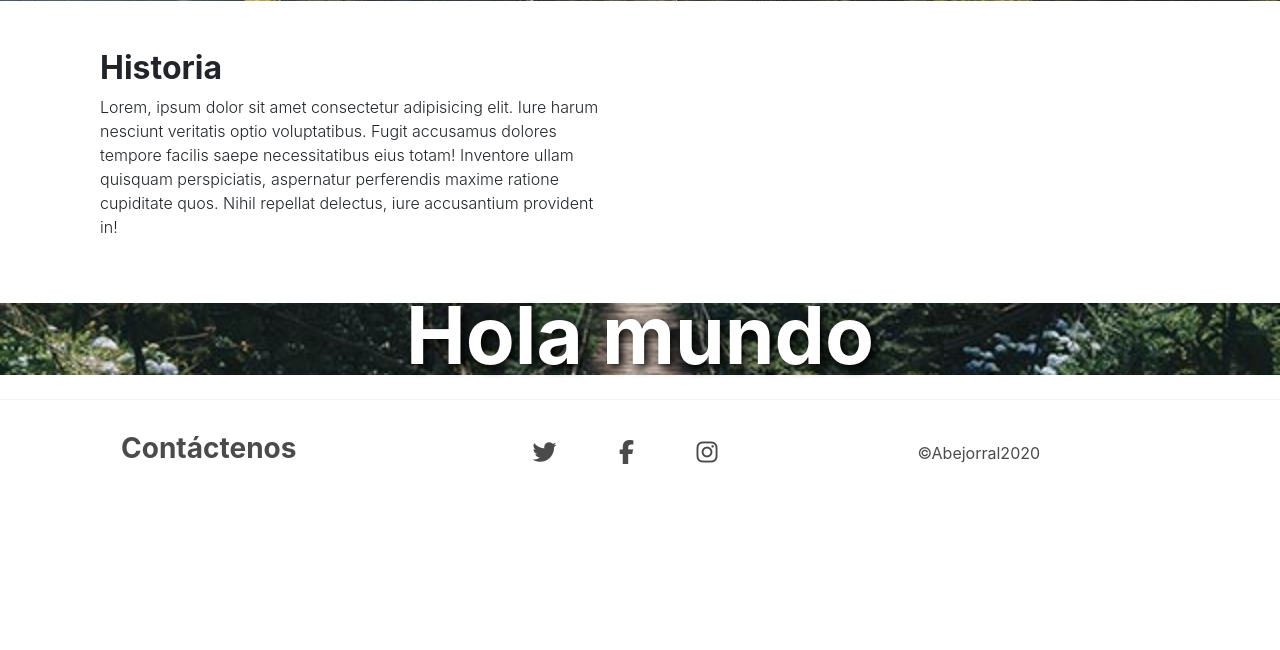
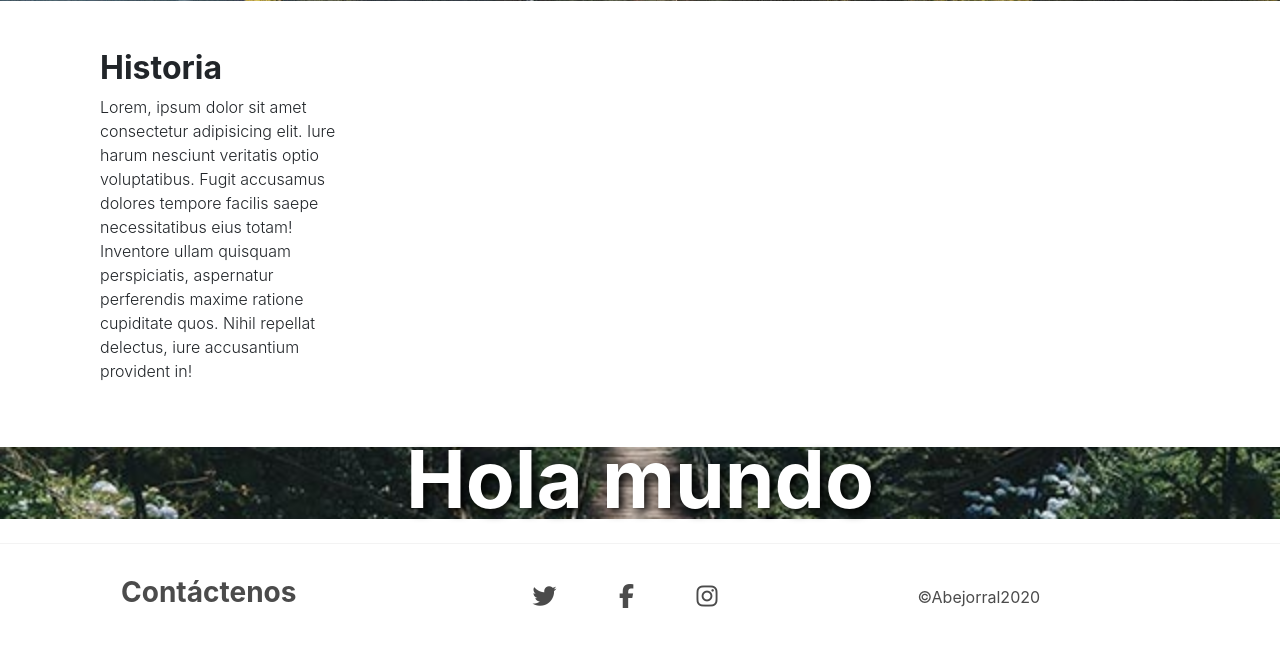
Before and after one commit to sam-oro/abejorral-turista, a PHP site: page /abejorral-turista/vistas/ecotour/ecotour.php in a window 1280 px wide. Shown: the part 473-1123 px from the top of the page. Before the commit the page ends 937 px from the top, so only its background shows below. Run offline with PHP 8.4, Linux system fonts and the light colour scheme; data comes from the database, SQL or seed files in the repository; some libraries are stand-ins or nearby versions.

Commit message:
cambios videos y estilos ecotour

```diff
--- a/css/style.css
+++ b/css/style.css
@@ -125,6 +125,12 @@ main {
     margin-top: 3rem;
     width: 100%;
     height: 40rem;
+}
+
+.vista-videoo {
+    margin-top: 3rem;
+    width: 200%;
+    height: 20rem;
 }
 
 
--- a/vistas/ecotour/ecotour.php
+++ b/vistas/ecotour/ecotour.php
@@ -117,7 +117,7 @@
 
         <section class="container">
             <div class="row col-12 mt-5">
-                <div class="col-12 col-md-6">
+                <div class="col-12 col-md-3">
                     <h2>Historia</h2>
 
                     <p>Lorem, ipsum dolor sit amet consectetur adipisicing elit. Iure harum nesciunt veritatis optio voluptatibus. Fugit accusamus dolores tempore facilis saepe necessitatibus eius totam! Inventore ullam quisquam perspiciatis, aspernatur
@@ -125,12 +125,12 @@
                     </p>
                 </div>
 
-                <div class="col-12 col-md-6">
+                <div class="col-12 col-md-9">
                     <?php
                 $sel = $conn ->query("SELECT * FROM tblvideo where cod='2'");
 
                 while ($row=$sel->fetch_array()) {
-                    echo('<iframe class="col-12 vista-video" width="560" height="315" src="'.$row[2].'" frameborder="0" allow="accelerometer; autoplay; clipboard-write; encrypted-media; gyroscope; picture-in-picture" allowfullscreen></iframe>');
+                    echo('<iframe class="col-12 vista-videoo" src="'.$row[2].'" frameborder="0" allow="accelerometer; autoplay; clipboard-write; encrypted-media; gyroscope; picture-in-picture" allowfullscreen></iframe>');
                 }
                 ?>
                     <?php
```
